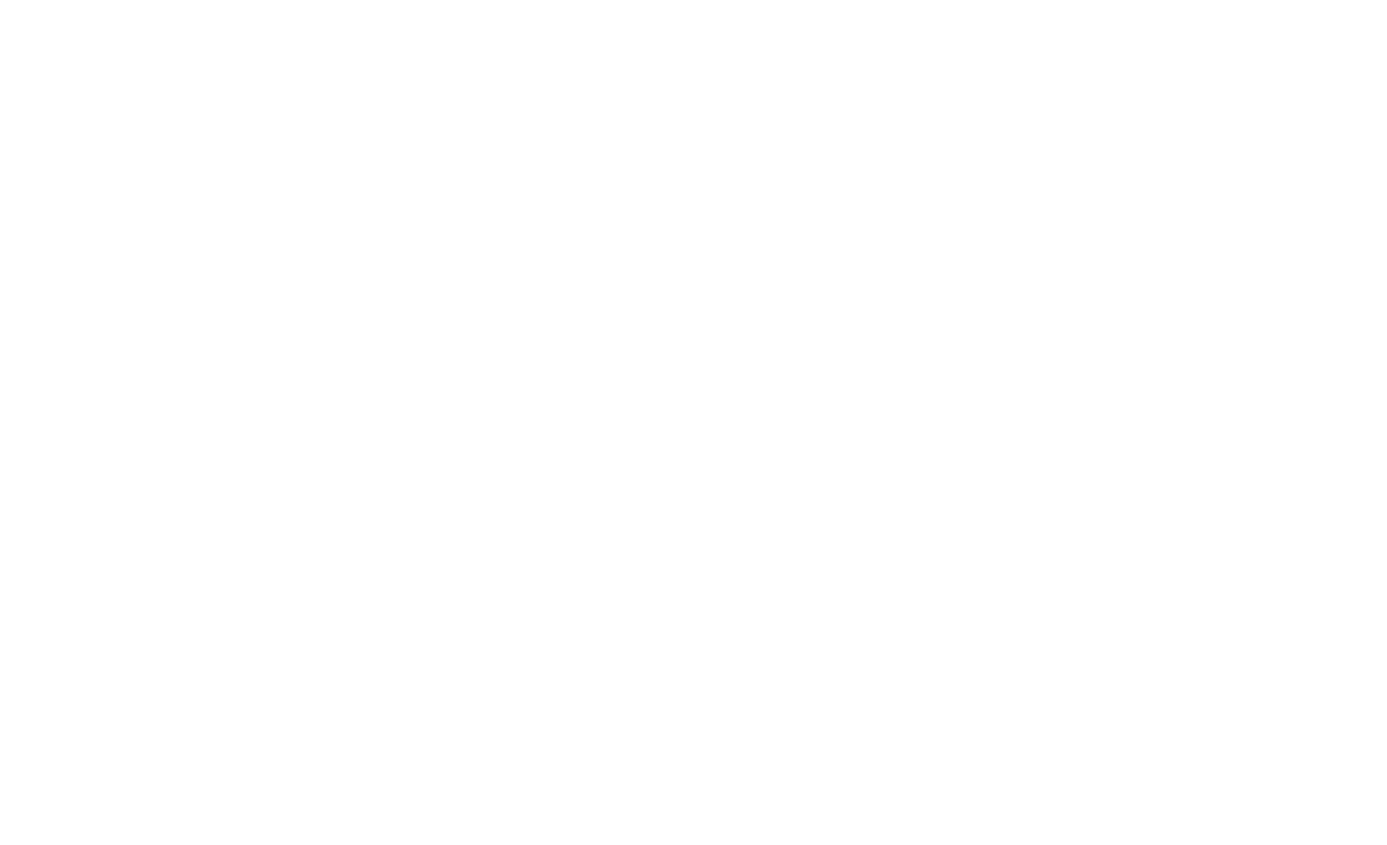
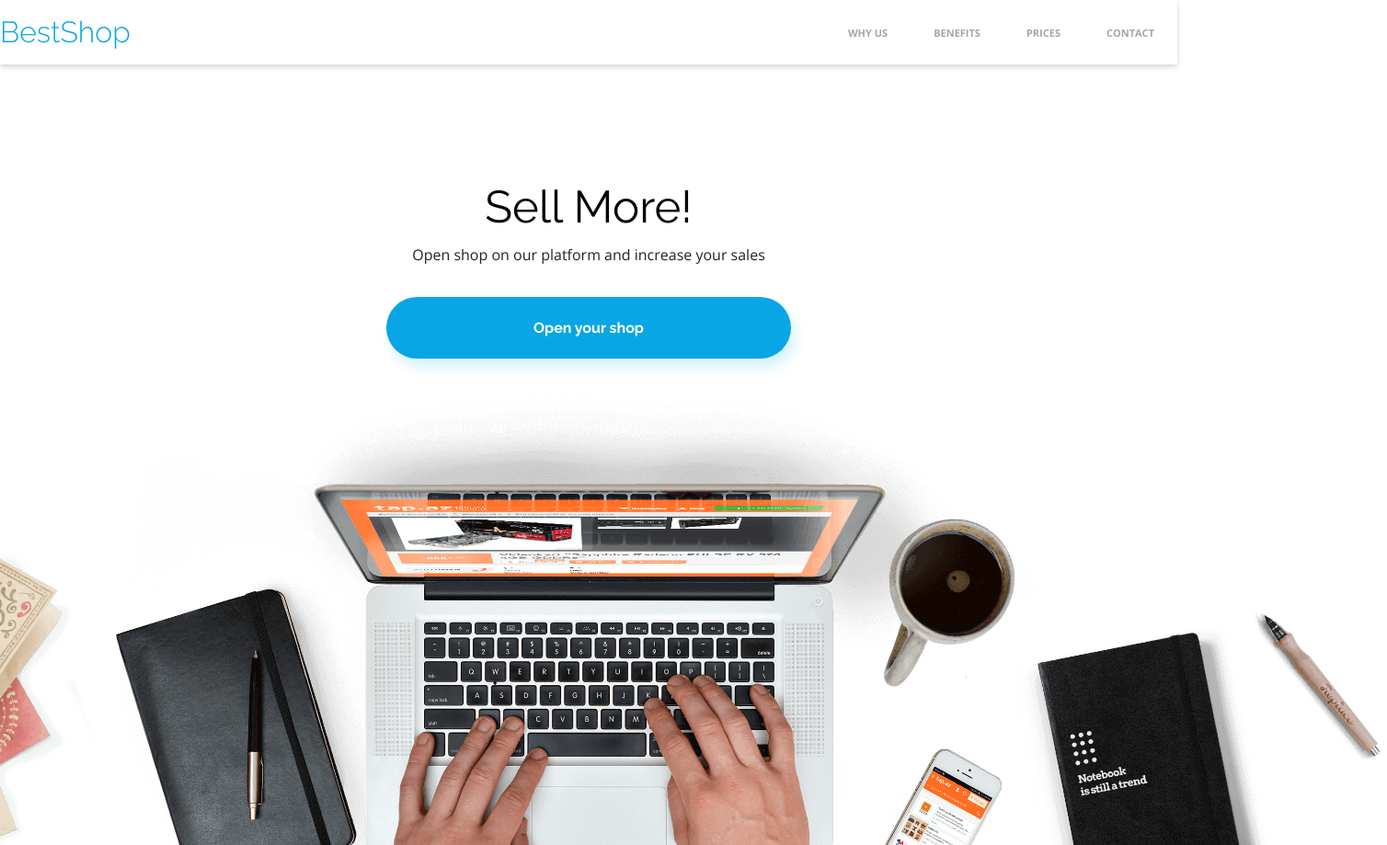
Before and after one commit to Gr0mar/BestShop, a plain HTML site: page index.html in a window 1280 px wide. Shown: the whole page at 92% size, 1508 px wide, since content can reach past the window. Before the commit the page ends 800 px from the top, so only its background shows below. Drawn offline with nearby package versions, Linux system fonts and the light colour scheme.

Commit message:
add header

```diff
--- a/css/style.css
+++ b/css/style.css
@@ -17,10 +17,120 @@
 }
 
 
+body {
+    font-family: var(--font-raleway);
+    margin: 0;
+}
+
+.container {
+    width: 1352px;
+    margin: 0 auto;
+}
+
+/* ------- */
+/* MENU */
+/* ------- */
+
+header {
+    height: 70px;
+    box-shadow: 0px 3px 6px #00000029;
+    display: flex;
+}
+
+.header__container {
+    display: flex;
+    justify-content: space-between;
+    align-items: center;
 
 
+}
 
-/* font-family: "Open Sans", sans-serif; */
+.logo h1 {
+    color: var(--color-primary);
+    font-size: 32px;
+    font-weight: 300;
 
-/* font-family: "Raleway", sans-serif;
- */
+}
+
+.main__nav ul a{
+    font-size: 11px;
+    padding: 25px;
+    font-family: var(--font-open-sans);
+    font-weight: bold;
+    color: var(--color-grey);
+
+}
+
+.main__nav a:hover,
+.main__nav a:active {
+    color: var(--color-black);
+    border-bottom: 4px solid var(--color-primary);
+}
+
+.main__nav ul{
+    display: flex;
+
+}
+
+.main__nav a {
+    text-decoration: none;
+    color: black;
+}
+
+/* --------- */
+/* MAIN */
+/* ------ */
+
+.main {
+    height: calc(100vh - 70px - 130px);
+    margin-top: 130px;
+    display: flex;
+    justify-content: center;
+    text-align: center;
+}
+
+.main__container {
+    display: flex;
+    justify-content: center;
+}
+
+.content h1 {
+    font-size: 49px;
+    font-family: var(--font-raleway);
+    color: var(--color-black);
+}
+
+.content p {
+    font-size: 16px;
+    font-family: var(--font-open-sans);
+    margin-top: 20px;
+}
+
+.content a {
+    font-size: 16px;
+    font-weight: bold;
+    text-decoration: none;
+    color: var(--color-white);
+    width: 440px;
+    height: 67px;
+    display: flex;
+    align-items: center;
+    justify-content: center;
+
+}
+
+
+.button__main {
+    background-color: var(--color-primary);
+    width: 440px;
+    height: 67px;
+    display: flex;
+    align-items: center;
+    justify-content: center;
+    cursor: pointer;
+    margin:  auto;
+    border-radius: 50px;
+    box-shadow: 5px 10px 14px #07ACE629;
+    margin-top: 38px;
+    margin-bottom: 10px;
+}
--- a/index.html
+++ b/index.html
@@ -12,12 +12,68 @@
     <link rel="preconnect" href="https://fonts.gstatic.com" crossorigin>
     <link href="https://fonts.googleapis.com/css2?family=Open+Sans:ital,wght@0,300..800;1,300..800&display=swap" rel="stylesheet">
 
-    <link rel="stylesheet" href="./css/reset.css">
-    <link rel="stylesheet" href="./css/style.css">
+    <link rel="stylesheet" href="/css/reset.css">
+    <link rel="stylesheet" href="/css/style.css">
 
     <title>Best Shop</title>
 </head>
 <body>
 
+    <!-- HEADER -->
+    <header class="header">
+            <div class="header__container container">
+
+            <div class="logo">
+            <h1>BestShop</h1>
+            </div>
+
+        <nav class="main__nav">
+            <ul>
+                <li><a href="#">WHY US</a></li>
+                <li><a href="#">BENEFITS</a></li>
+                <li><a href="#">PRICES</a></li>
+                <li><a href="#">CONTACT</a></li>
+            </ul>
+        </nav>
+    </div>
+</header>
+
+
+<!-- MAIN -->
+
+<main class="main">
+    <div class="main__container container">
+    <div class="content">
+        <h1>Sell More!</h1>
+        <p>Open shop on our platform and increase your sales</p>
+
+        <div class="button__main">
+        <a href="#">Open your shop</a>
+        </div>
+
+        <div class="img">
+            <img src="/assets/Background.png" alt="Computer, notebook, cofee, hands, pen, book, phone">
+        </div>
+     </div>
+</div>
+</main>
+
+<!-- ------- -->
+<!-- content The most popular sales -->
+<!-- ---------- -->
+
+<div class="popular">
+    <div class="main__popular container">
+
+
+    </div>
+
+</div>
+
+
+
+
+
+
 </body>
 </html>
```
